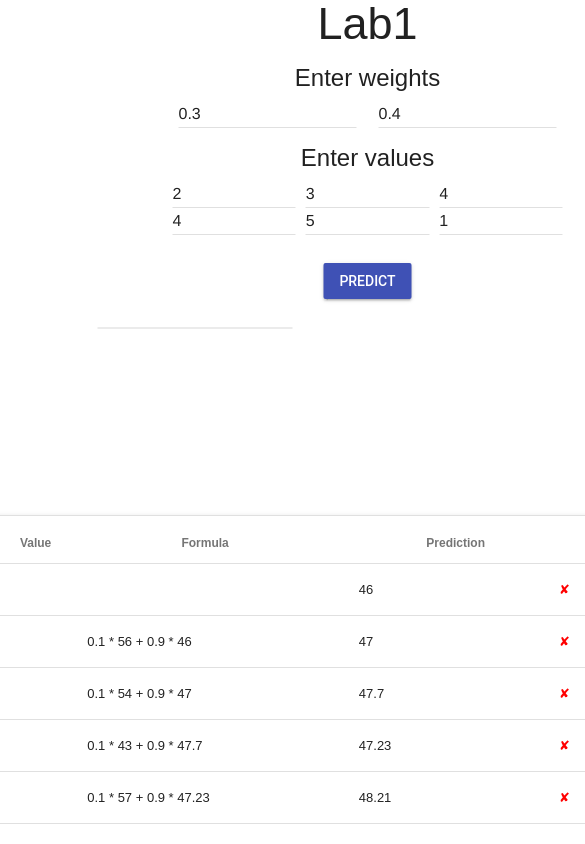
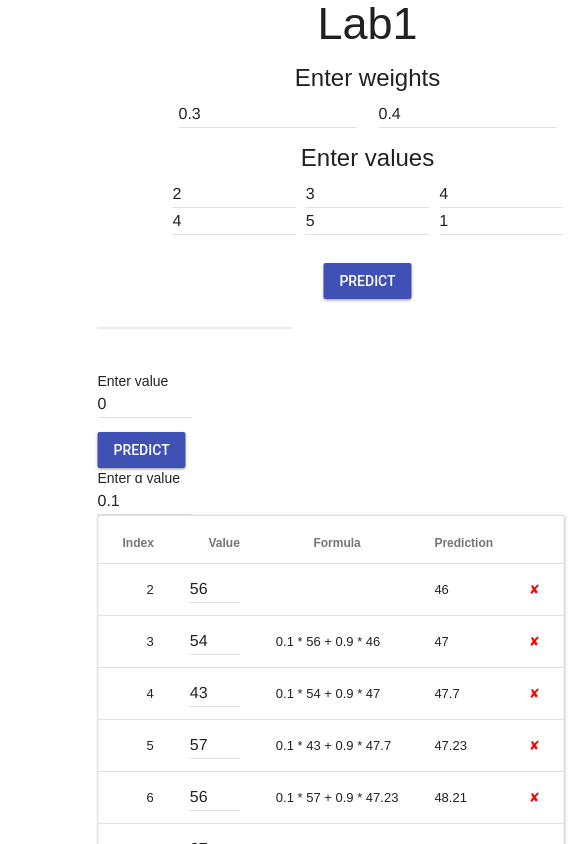
Before and after one commit to ZaharchenkoDmitriy/sysAnalyse, an Angular app: page / in a window 390 px wide. Shown: the top 844 px of the page, 585 px wide, since content can reach past the window. Built offline with nearby package versions, Linux system fonts and the light colour scheme.

Commit message:
ui fixes

```diff
--- a/src/app/main/main.component.css
+++ b/src/app/main/main.component.css
@@ -23,6 +23,7 @@ li {
 #lab2 {
   display: flex;
   justify-content: space-between;
+  flex-direction: column;
   width: 800px;
 }
 
@@ -50,9 +51,3 @@ li {
 #lab3 #predictions li{
 
 }
-
-@media only screen and (max-width: 800px){
-  #lab2 {
-    flex-direction: column;
-  }
-}
--- a/src/app/main/main.component.html
+++ b/src/app/main/main.component.html
@@ -30,7 +30,8 @@
   </div>
 </div>
 
-<div id="lab2" class="part">
+<div  class="part">
+  <div id="lab2" >
     <div id="new_value">
       <label for="val">Enter value</label>
       <input id="val" style="width: 94px" class="mdl-textfield__input" type="number" [(ngModel)]="lab3val">
@@ -42,6 +43,7 @@
     <div>
       <label for="val">Enter &#593; value</label>
       <input style="width: 94px" type="number" [(ngModel)]="a" (change)="recalculate(1)" class="mdl-textfield__input">
+    </div>
   </div>
 
   <table class="mdl-data-table mdl-js-data-table mdl-data-table--selectable mdl-shadow--2dp">
```
Lines whose indentation alone changed are shown as unchanged.
